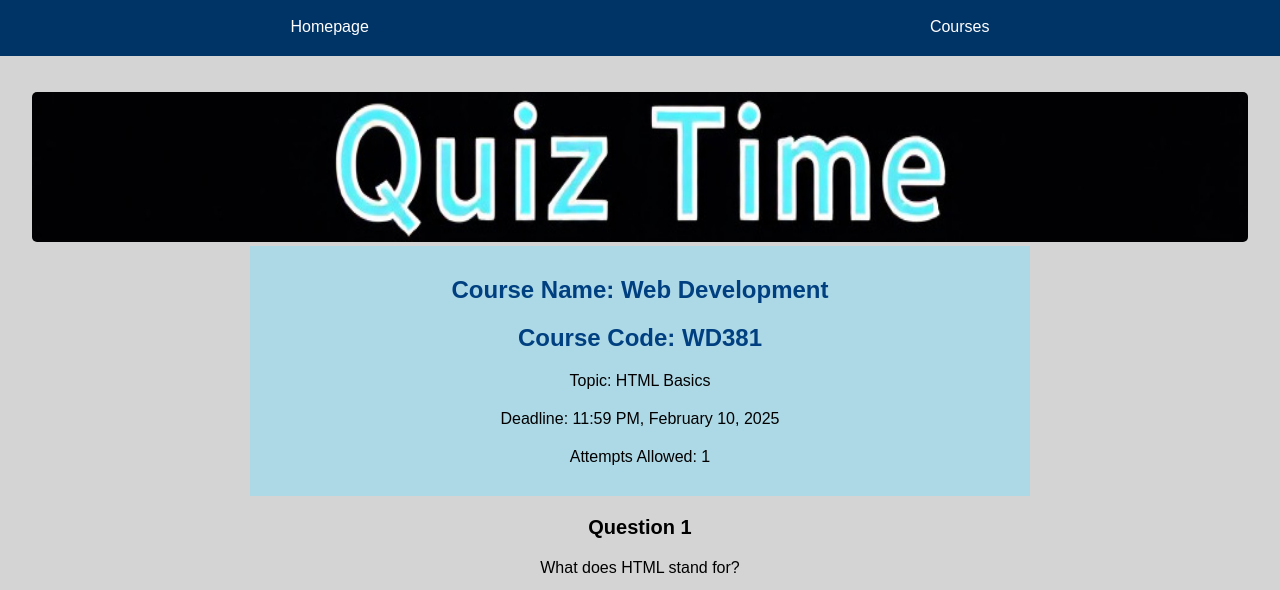
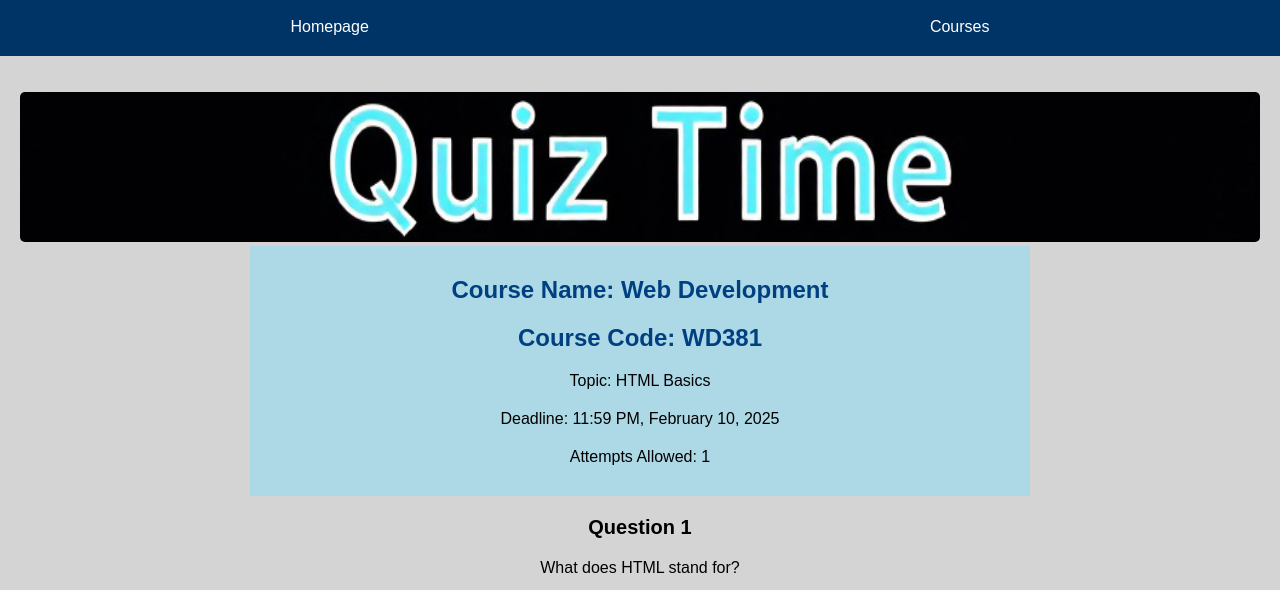
Before and after one commit to amazing-rachel/ensf381_A2, a plain HTML site: page attempt_quiz.html in a window 1280 px wide. Shown: the part 142-732 px from the top of the page. Drawn offline with Linux system fonts and the light colour scheme.

Commit message:
banner change

```diff
--- a/attempt_quiz.html
+++ b/attempt_quiz.html
@@ -19,7 +19,9 @@
         <br>
         <br>
             <div class="quiz">
-            <img class="quiz_banner" src="banner.jpg" alt="Banner" width="100%">
+                <div class ="quiz_banner">
+                <img src="banner.jpg" alt="Banner" width="100%">
+                </div>
                 <div class="quiz_details">
                     <h2>Course Name: Web Development</h2>
                     <h2>Course Code: WD381</h2>
--- a/styles.css
+++ b/styles.css
@@ -262,11 +262,15 @@ main .course_view {
 }
 
 .quiz_banner {
+    text-align: center;
+    padding-left: 20px;
+    padding-right: 20px;
+}
+
+.quiz img {
     width: 100%;
     height: 150px;
     border-radius: 5px;
-    max-width: 95%;
-    margin: 0 auto;
 }
 
 .quiz_details {
```
Lines whose indentation alone changed are shown as unchanged.
